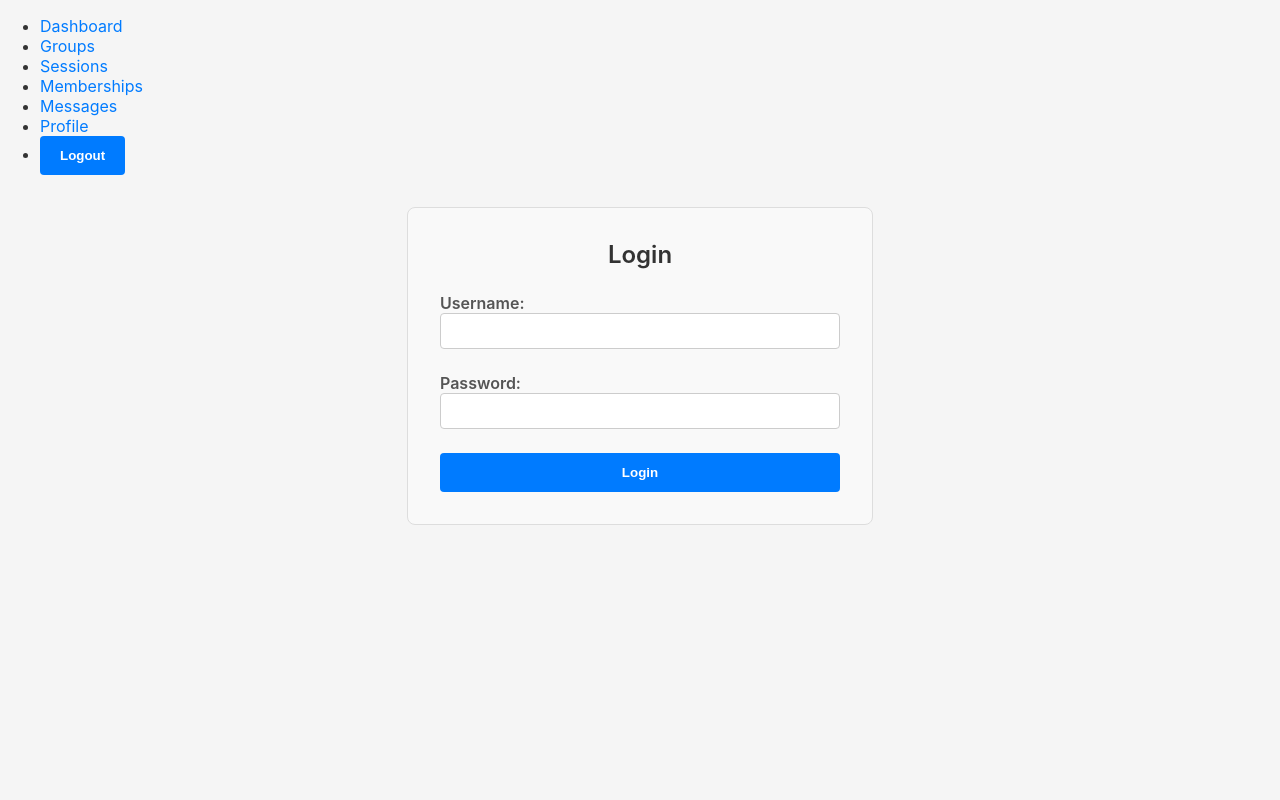
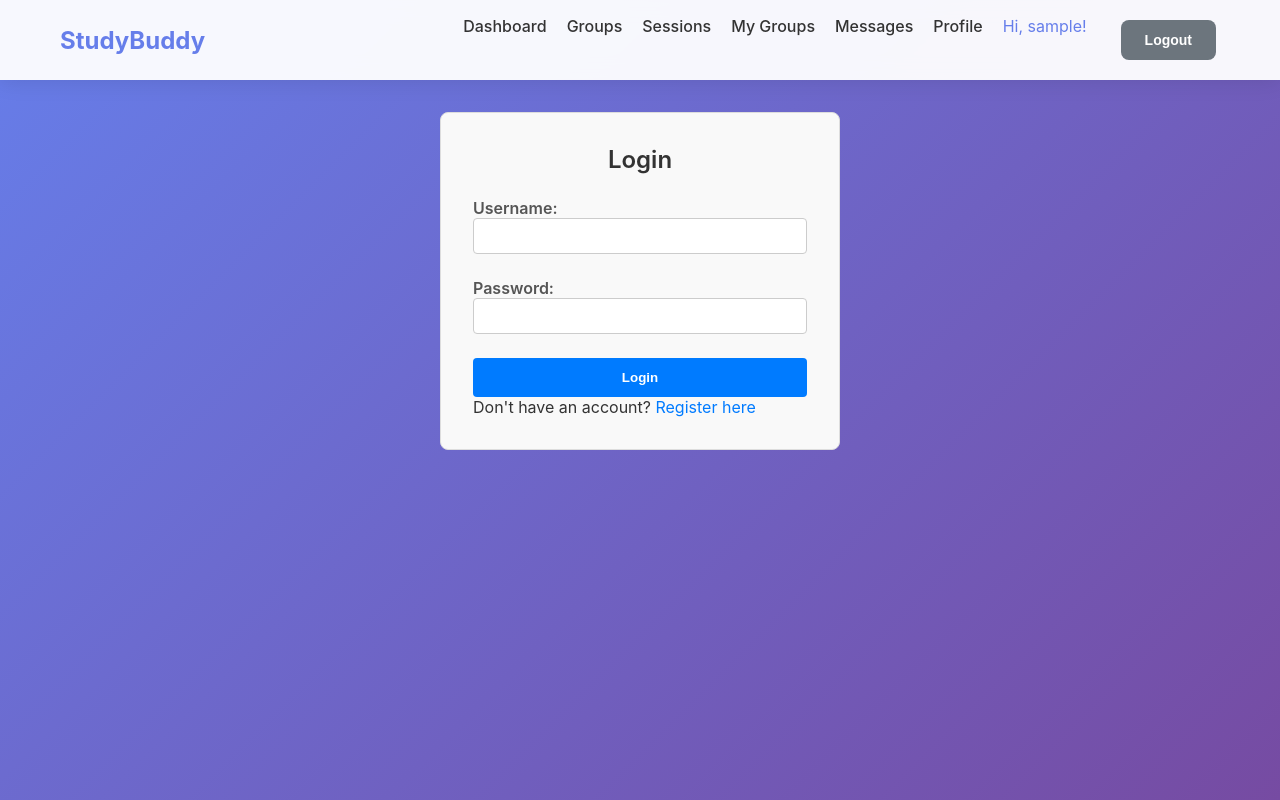
Before and after one commit to MarvinOuma/StudyBuddy, a React (Create React App) app in the folder frontend/: page /login in a window 1280 px wide. Built offline with nearby package versions, Linux system fonts and the light colour scheme; sample sign-in values are in the browser's storage.

Commit message:
Complete StudyBuddy features: auth, CRUD operations, modern UI/UX

```diff
--- a/frontend/src/components/Navigation.js
+++ b/frontend/src/components/Navigation.js
@@ -1,29 +1,39 @@
 import React, { useContext } from 'react';
-import { Link } from 'react-router-dom';
+import { Link, useNavigate } from 'react-router-dom';
 import { AuthContext } from '../context/AuthContext';
 
 const Navigation = () => {
   const { user, logout } = useContext(AuthContext);
+  const navigate = useNavigate();
+
+  const handleLogout = () => {
+    logout();
+    navigate('/login');
+  };
 
   return (
     <nav>
-      <ul>
+      <div className="nav-container">
+        <Link to="/dashboard" style={{fontSize: '1.5em', fontWeight: 'bold', color: '#667eea'}}>StudyBuddy</Link>
+
         {user ? (
-          <>
-            <li><Link to="/dashboard">Dashboard</Link></li>
-            <li><Link to="/groups">Groups</Link></li>
-            <li><Link to="/sessions">Sessions</Link></li>
-            <li><Link to="/memberships">Memberships</Link></li>
-            <li><Link to="/messages">Messages</Link></li>
-            <li><Link to="/profile">Profile</Link></li>
-            <li><button onClick={logout}>Logout</button></li>
-          </>
+          <div className="nav-links">
+            <Link to="/dashboard">Dashboard</Link>
+            <Link to="/groups">Groups</Link>
+            <Link to="/sessions">Sessions</Link>
+            <Link to="/memberships">My Groups</Link>
+            <Link to="/messages">Messages</Link>
+            <Link to="/profile">Profile</Link>
+            <span style={{color: '#667eea', marginRight: '10px'}}>Hi, {user.username}!</span>
+            <button className="btn btn-secondary" onClick={handleLogout}>Logout</button>
+          </div>
         ) : (
-          <>
-            <li><Link to="/login">Login</Link></li>
-          </>
+          <div className="nav-links">
+            <Link to="/login">Login</Link>
+            <Link to="/register">Register</Link>
+          </div>
         )}
-      </ul>
+      </div>
     </nav>
   );
 };
--- a/frontend/src/index.css
+++ b/frontend/src/index.css
@@ -1,13 +1,196 @@
-body {
+* {
   margin: 0;
-  font-family: -apple-system, BlinkMacSystemFont, 'Segoe UI', 'Roboto', 'Oxygen',
-    'Ubuntu', 'Cantarell', 'Fira Sans', 'Droid Sans', 'Helvetica Neue',
-    sans-serif;
-  -webkit-font-smoothing: antialiased;
-  -moz-osx-font-smoothing: grayscale;
+  padding: 0;
+  box-sizing: border-box;
 }
 
-code {
-  font-family: source-code-pro, Menlo, Monaco, Consolas, 'Courier New',
-    monospace;
+body {
+  font-family: -apple-system, BlinkMacSystemFont, 'Segoe UI', 'Roboto', 'Oxygen', 'Ubuntu', 'Cantarell', sans-serif;
+  background: linear-gradient(135deg, #667eea 0%, #764ba2 100%);
+  min-height: 100vh;
+  color: #333;
 }
+
+.container {
+  max-width: 1200px;
+  margin: 0 auto;
+  padding: 20px;
+}
+
+.card {
+  background: white;
+  border-radius: 12px;
+  padding: 24px;
+  box-shadow: 0 4px 20px rgba(0,0,0,0.1);
+  margin-bottom: 20px;
+}
+
+.btn {
+  background: #667eea;
+  color: white;
+  border: none;
+  padding: 12px 24px;
+  border-radius: 8px;
+  cursor: pointer;
+  font-size: 14px;
+  transition: all 0.3s ease;
+  margin: 4px;
+}
+
+.btn:hover {
+  background: #5a6fd8;
+  transform: translateY(-2px);
+}
+
+.btn-secondary {
+  background: #6c757d;
+}
+
+.btn-secondary:hover {
+  background: #5a6268;
+}
+
+.btn-danger {
+  background: #dc3545;
+}
+
+.btn-danger:hover {
+  background: #c82333;
+}
+
+input, textarea {
+  width: 100%;
+  padding: 12px;
+  border: 2px solid #e9ecef;
+  border-radius: 8px;
+  font-size: 14px;
+  margin-bottom: 16px;
+  transition: border-color 0.3s ease;
+}
+
+input:focus, textarea:focus {
+  outline: none;
+  border-color: #667eea;
+}
+
+.form-group {
+  margin-bottom: 20px;
+}
+
+label {
+  display: block;
+  margin-bottom: 8px;
+  font-weight: 600;
+  color: #495057;
+}
+
+.error {
+  color: #dc3545;
+  background: #f8d7da;
+  padding: 12px;
+  border-radius: 8px;
+  margin-bottom: 16px;
+}
+
+.success {
+  color: #155724;
+  background: #d4edda;
+  padding: 12px;
+  border-radius: 8px;
+  margin-bottom: 16px;
+}
+
+.loading {
+  text-align: center;
+  padding: 40px;
+  color: #6c757d;
+}
+
+.stats-grid {
+  display: grid;
+  grid-template-columns: repeat(auto-fit, minmax(200px, 1fr));
+  gap: 20px;
+  margin: 20px 0;
+}
+
+.stat-card {
+  background: white;
+  padding: 20px;
+  border-radius: 12px;
+  text-align: center;
+  box-shadow: 0 2px 10px rgba(0,0,0,0.1);
+}
+
+.stat-card h3 {
+  font-size: 2em;
+  color: #667eea;
+  margin-bottom: 8px;
+}
+
+.dashboard-sections {
+  display: grid;
+  grid-template-columns: repeat(auto-fit, minmax(300px, 1fr));
+  gap: 20px;
+  margin-top: 30px;
+}
+
+.section {
+  background: white;
+  padding: 20px;
+  border-radius: 12px;
+  box-shadow: 0 2px 10px rgba(0,0,0,0.1);
+}
+
+.item {
+  padding: 12px;
+  border-bottom: 1px solid #eee;
+  margin-bottom: 12px;
+}
+
+.item:last-child {
+  border-bottom: none;
+}
+
+ul {
+  list-style: none;
+}
+
+li {
+  background: white;
+  padding: 16px;
+  margin-bottom: 12px;
+  border-radius: 8px;
+  box-shadow: 0 2px 8px rgba(0,0,0,0.1);
+}
+
+nav {
+  background: rgba(255,255,255,0.95);
+  backdrop-filter: blur(10px);
+  padding: 16px 0;
+  box-shadow: 0 2px 20px rgba(0,0,0,0.1);
+}
+
+.nav-container {
+  max-width: 1200px;
+  margin: 0 auto;
+  display: flex;
+  justify-content: space-between;
+  align-items: center;
+  padding: 0 20px;
+}
+
+.nav-links {
+  display: flex;
+  gap: 20px;
+}
+
+.nav-links a {
+  text-decoration: none;
+  color: #333;
+  font-weight: 500;
+  transition: color 0.3s ease;
+}
+
+.nav-links a:hover {
+  color: #667eea;
+}
--- a/frontend/src/pages/Dashboard.js
+++ b/frontend/src/pages/Dashboard.js
@@ -35,13 +35,16 @@ const Dashboard = () => {
   }, []);
 
   return (
-    <div className="dashboard-container">
-      <h2>Welcome, {user?.username || 'User'}!</h2>
+    <div className="container">
+      <div className="card">
+        <h2>Welcome back, {user?.username || 'User'}! 🎓</h2>
+        <p>Here's your study activity overview</p>
+      </div>
 
       <div className="stats-grid">
         <div className="stat-card">
           <h3>{stats.groups}</h3>
-          <p>Total Groups</p>
+          <p>Available Groups</p>
         </div>
         <div className="stat-card">
           <h3>{stats.memberships}</h3>
@@ -49,29 +52,31 @@ const Dashboard = () => {
         </div>
         <div className="stat-card">
           <h3>{stats.sessions}</h3>
-          <p>Upcoming Sessions</p>
+          <p>Total Sessions</p>
         </div>
       </div>
 
       <div className="dashboard-sections">
         <div className="section">
-          <h3>Recent Groups</h3>
-          {recentGroups.map(group => (
+          <h3>📚 Recent Groups</h3>
+          {recentGroups.length > 0 ? recentGroups.map(group => (
             <div key={group.id} className="item">
               <h4>{group.title}</h4>
-              <p>{group.subject}</p>
+              <p><strong>Subject:</strong> {group.subject}</p>
+              <p>{group.description}</p>
             </div>
-          ))}
+          )) : <p>No groups yet. <a href="/groups">Join your first group!</a></p>}
         </div>
 
         <div className="section">
-          <h3>Upcoming Sessions</h3>
-          {upcomingSessions.map(session => (
+          <h3>📅 Upcoming Sessions</h3>
+          {upcomingSessions.length > 0 ? upcomingSessions.map(session => (
             <div key={session.id} className="item">
-              <p>Group ID: {session.group_id}</p>
-              <p>{session.date} at {session.time}</p>
+              <p><strong>Date:</strong> {session.date}</p>
+              <p><strong>Time:</strong> {session.time}</p>
+              <p><strong>Location:</strong> {session.location || 'Online'}</p>
             </div>
-          ))}
+          )) : <p>No sessions scheduled. <a href="/sessions">Schedule one now!</a></p>}
         </div>
       </div>
     </div>
--- a/frontend/src/pages/Groups.css
+++ b/frontend/src/pages/Groups.css
@@ -1,24 +1,14 @@
-/* Groups page styles */
-.groups-container {
-  max-width: 960px;
-  margin: 2rem auto;
-  padding: 2rem;
-  background-color: white;
-  border-radius: 8px;
-  box-shadow: 0 0 10px rgba(0, 0, 0, 0.1);
+.groups-grid {
+  display: grid;
+  grid-template-columns: repeat(auto-fill, minmax(300px, 1fr));
+  gap: 20px;
+  margin-top: 20px;
 }
 
-.groups-container h2 {
-  margin-bottom: 1.5rem;
-  color: #333;
+.groups-grid .card {
+  transition: transform 0.3s ease;
 }
 
-.groups-container ul {
-  list-style: none;
-  padding: 0;
+.groups-grid .card:hover {
+  transform: translateY(-4px);
 }
-
-.groups-container li {
-  padding: 0.75rem 0;
-  border-bottom: 1px solid #ddd;
-}
--- a/frontend/src/pages/Login.js
+++ b/frontend/src/pages/Login.js
@@ -47,6 +47,9 @@ const Login = () => {
         </label>
         <button type="submit">Login</button>
       </form>
+      <p>
+        Don't have an account? <a href="/register">Register here</a>
+      </p>
     </div>
   );
 };
--- a/frontend/src/pages/Register.js
+++ b/frontend/src/pages/Register.js
@@ -1,5 +1,5 @@
 import React, { useState } from 'react';
-import axios from 'axios';
+import api from '../services/api';
 import './Register.css';
 
 const Register = () => {
@@ -12,7 +12,7 @@ const Register = () => {
   const handleSubmit = async (e) => {
     e.preventDefault();
     try {
-      await axios.post('http://localhost:5001/auth/register', { username, email, password });
+      await api.post('/auth/register', { username, email, password });
       setSuccess('Registration successful! You can now log in.');
       setError(null);
     } catch (err) {
```
Also changed, not shown: frontend/src/pages/Groups.js (+51 -17 lines).
